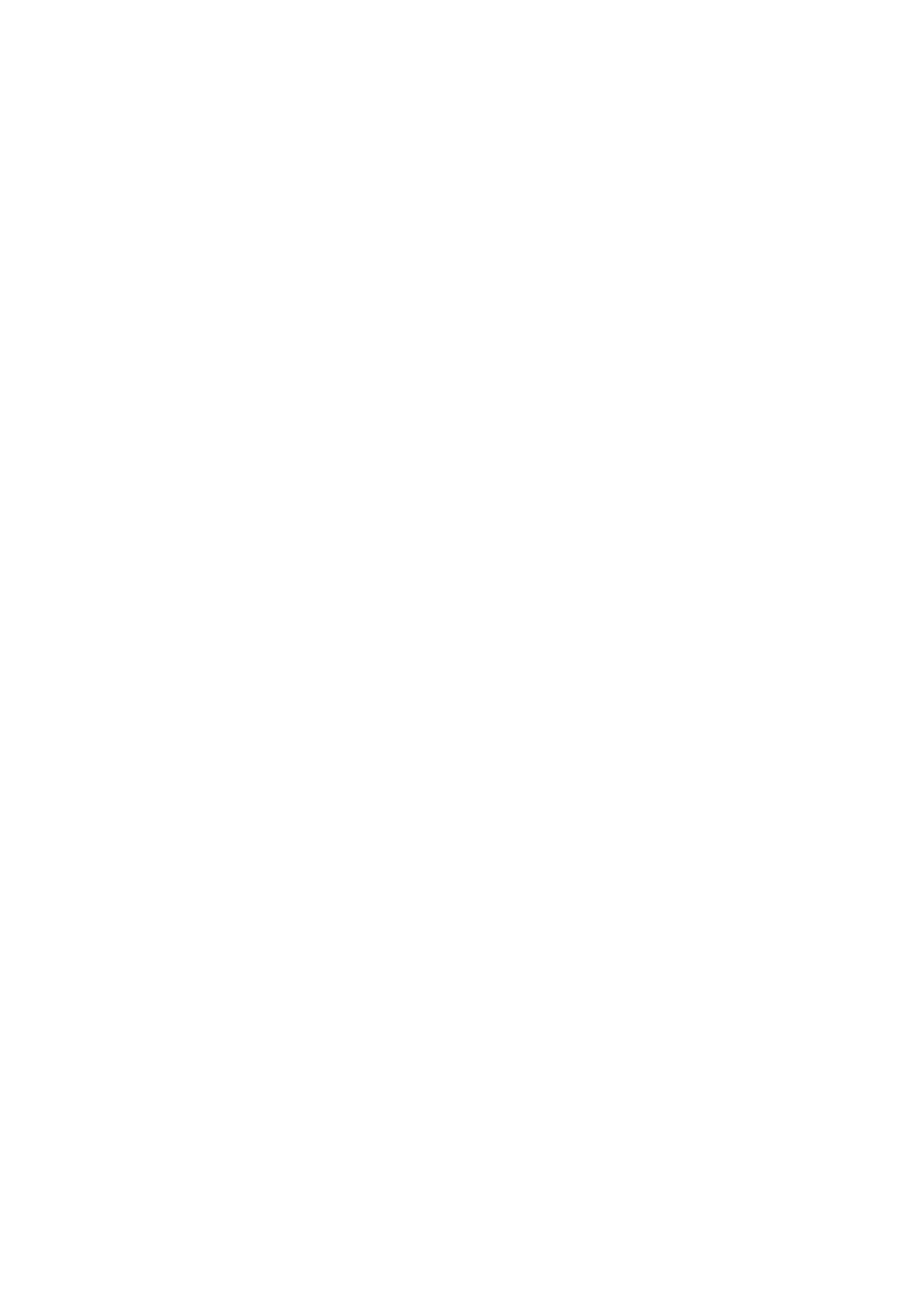
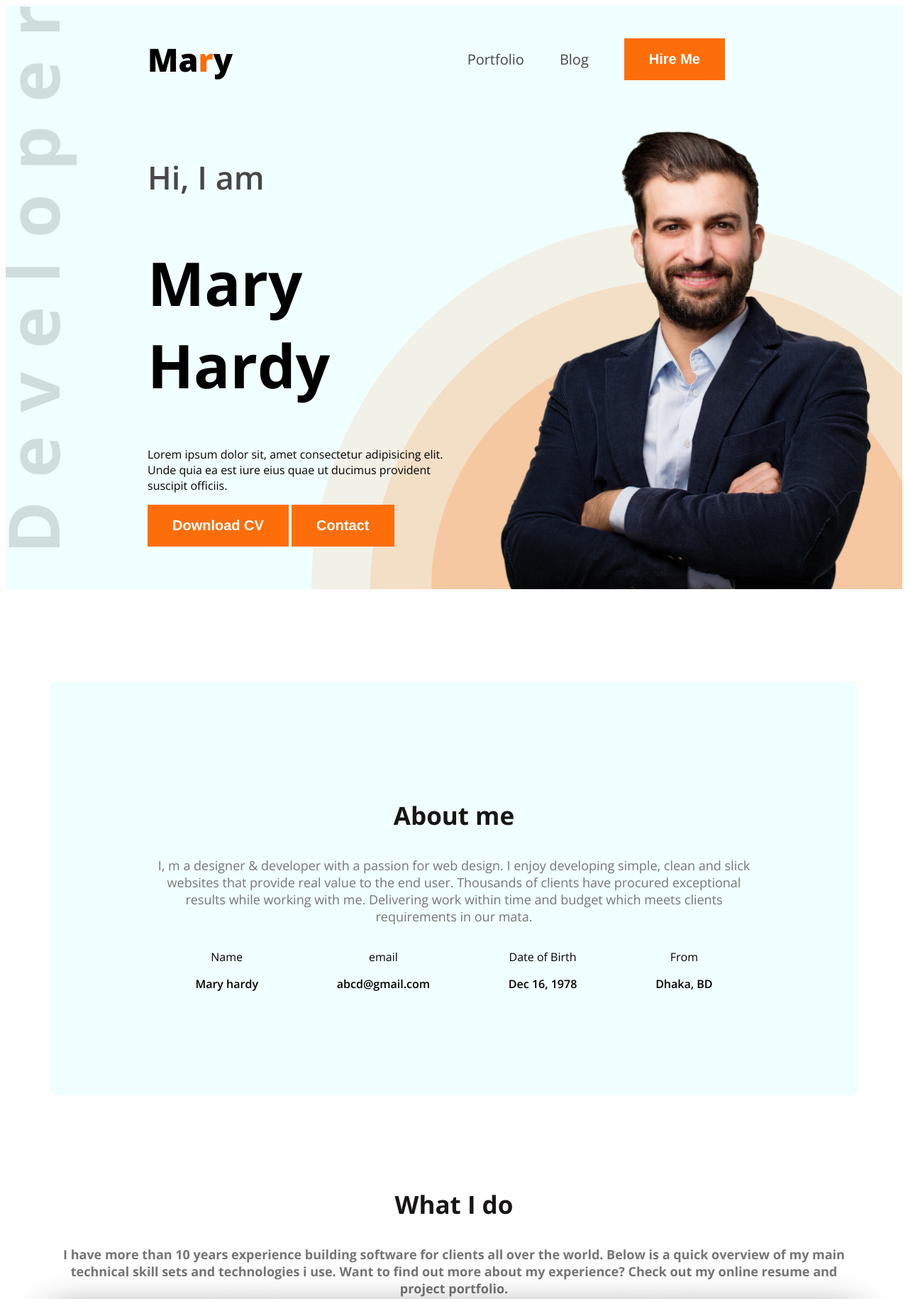
Before and after one commit to animatalukder/web-dev-portfolio, a plain HTML site: page index.html in a window 1280 px wide. Shown: the top 1830 px of the page at 71% size. Before the commit the page ends 800 px from the top, so only its background shows below. Drawn offline with nearby package versions, Linux system fonts and the light colour scheme.

Commit message:
added icons and description

```diff
--- a/index.html
+++ b/index.html
@@ -4,13 +4,86 @@
     <meta charset="UTF-8">
     <meta name="viewport" content="width=device-width, initial-scale=1.0">
     <title>Website</title>
+    <link rel="preconnect" href="https://fonts.googleapis.com">
+    <link rel="preconnect" href="https://fonts.gstatic.com" crossorigin>
+    <link href="https://fonts.googleapis.com/css2?family=Open+Sans:ital,wght@0,300..800;1,300..800&display=swap" rel="stylesheet">
+    <link rel="stylesheet" href="styles/portfolio.css">
 </head>
-<body>
-    <header>
-
+<body class="open-sans-normal">
+    <header class="header secondary-bg">
+        <nav>
+            <h3 class="nav-title">Ma<span class="text-primary">r</span>y</h3>
+            <ul>
+                <li><a class="dark-2" href="">Portfolio</a></li>
+                <li><a class="dark-2" href="">Blog</a></li>
+                <li><a class="dark-2" href=""><button class="btn-primary">Hire Me</button></a></li>
+            </ul>
+        </nav>
+        <div class="border">
+           <div class="border-content">
+            <h4 class="banner-greetings dark-2">Hi, I am</h4>
+            <h1 class="banner-title">Mary Hardy</h1>
+            <p class="banner-discription">Lorem ipsum dolor sit, amet consectetur adipisicing elit. Unde quia ea est iure eius quae ut ducimus provident suscipit officiis.</p>
+            <button class="btn-primary">Download CV</button>
+            <button class="btn-primary">Contact</button>
+        </div>
+        <img class="banner-pp" src="images/hardy.png" alt="">
+        </div>
     </header>
     <main>
-
+        <section class="about secondary-bg">
+            <h3 class="section-title">About me</h3>
+            <p class="section-description">I, m a designer & developer with a passion for web design. I enjoy developing simple, clean and slick websites that provide real value to the end user. Thousands of clients have procured exceptional results while working with me. Delivering work within time and budget which meets clients requirements in our mata.</p>
+            <div class="about-items">
+                <!-- .about-item*4>p.item-title+p.item-description -->
+                <div class="about-item">
+                    <p class="item-title">Name</p>
+                    <p class="item-description">Mary hardy</p>
+                </div>
+                <div class="about-item">
+                    <p class="item-title">email</p>
+                    <p class="item-description">abcd@gmail.com</p>
+                </div>
+                <div class="about-item">
+                    <p class="item-title">Date of Birth</p>
+                    <p class="item-description">Dec 16, 1978</p>
+                </div>
+                <div class="about-item">
+                    <p class="item-title">From</p>
+                    <p class="item-description">Dhaka, BD</p>
+                </div>
+            </div>
+        </section>
+        <section class="skills">
+            <h3 class="section-title text-style">What I do </h3>
+            <h3 class="section-description text-style">I have more than 10 years experience building software for clients all over the world. Below is a quick overview of my main technical skill sets and technologies i use. Want to find out more about my experience? Check out my online resume and project portfolio.</h3>
+            <div class="skills-container">
+                <!-- .skill*4>img+h4.skill-title+p.skill-description -->
+                <div class="skill">
+                    <img src="images/icons/js.png" alt="">
+                    <h4 class="skill-title">Vanilla JavaScript</h4>
+                    <p class="skill-description"> List skill/technologies here. You can change the icon above to any of the 1500+ FontAwesome 5 free icons available. Aenean commodo ligula eget dolor.</p>
+                </div>
+                 <div class="skill">
+                    <img src="images/icons/react.png" alt="">
+                    <h4 class="skill-title">React</h4>
+                    <p class="skill-description">
+                        List skill/technologies here. You can change the icon above to any of the 1500+ FontAwesome 5 free icons available. Aenean commodo ligula eget dolor.</p>
+                </div>
+                <div class="skill">
+                    <img src="images/icons/nodejs.png" alt="">
+                    <h4 class="skill-title">Node.js</h4>
+                    <p class="skill-description">
+                        List skill/technologies here. You can change the icon above to any of the 1500+ FontAwesome 5 free icons available. Aenean commodo ligula eget dolor.</p>
+                </div>
+                <div class="skill">
+                    <img src="images/icons/mongo.png">
+                    <h4 class="skill-title">MongoDB</h4>
+                    <p class="skill-description">
+                        List skill/technologies here. You can change the icon above to any of the 1500+ FontAwesome 5 free icons available. Aenean commodo ligula eget dolor.</p>
+                </div>
+            </div>
+        </section>
     </main>
     <footer>
 
--- /dev/null
+++ b/styles/portfolio.css
@@ -0,0 +1,121 @@
+
+.open-sans-normal {
+    font-family: "Open Sans", sans-serif;
+    font-optical-sizing: auto;
+     font-style: normal;
+    font-variation-settings:
+      "wdth" 100;
+  }
+  /* shared style */
+  .text-primary{
+    color: #FD6E0A;
+  }
+  .secondary-bg{
+    background-color: azure;
+  }
+
+/* nav styles */
+.btn-primary{
+    background-color: #FD6E0A;
+    font-weight: bold;
+    font-size: 20px;
+    color: white;
+    padding: 18px 35px;
+    border-radius: 5;
+    border: none;
+}
+nav{
+    display: flex;
+    align-items: center;
+    justify-content: space-between;
+    margin: 0 200px;
+}
+  .dark-2{
+   color:#474747 ;
+  }
+  nav ul{
+    display: flex;
+    align-items: center;
+  }
+.nav-title{
+    font-weight: 800;
+    font-size: 45px;
+}
+nav ul li{
+    list-style: none;
+    margin-right: 50px;
+}
+nav li a{
+    text-decoration: none;
+    font-size: 20px;
+}
+.section-title{
+  font-size: 35px;
+  font-weight: bold;
+  color: #181515;
+}
+.section-description{
+  font-size: 18px;
+  color: #757575;
+}
+/* header styles */
+.header{
+  background-image: url(../images/developer.png), url(../images/header_bg.png);
+  background-repeat: no-repeat;
+  background-position: top left, bottom right ;
+}
+/* banner styles */
+.border{
+  display: flex;
+  justify-content: space-between;
+  margin: 0 35px 0 200px;
+}
+.banner-content{
+  max-width: 580px;
+}
+.banner-greetings{
+  font-size: 45px;
+  font-weight: 600;
+}
+.banner-title{
+  font-size: 85px;
+  font-weight: bold;
+}
+.banner-pp{
+  width: 580px;
+}
+.about{
+  border-radius: 10px;
+  padding: 130px 150px;
+  text-align: center;
+
+}
+/* main styles */
+main{
+  max-width: 1140px;
+  margin: 0 auto;
+}
+main section{
+  margin-top: 130px;
+  margin-bottom: 130px;
+}
+.item-description{
+  font-weight: 600;
+}
+.about-items{
+  display: flex;
+  justify-content:space-around;
+}
+.text-style{
+  text-align: center;
+}
+/* skills styles */
+.skills-container{
+    display: flex;
+    row-gap: 24;
+}
+.skill{
+  padding: 30px;
+  border-radius: 0%;
+  box-shadow: 0px 6px 50px 0px rgba( 0,0,0,0.6);
+}
```
